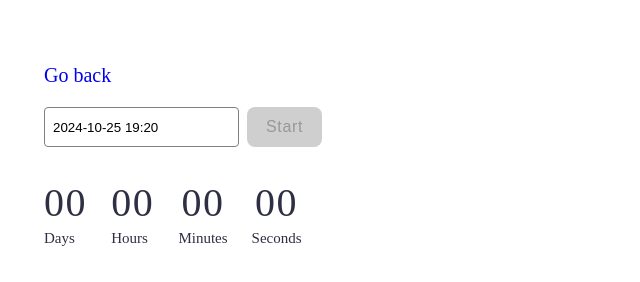
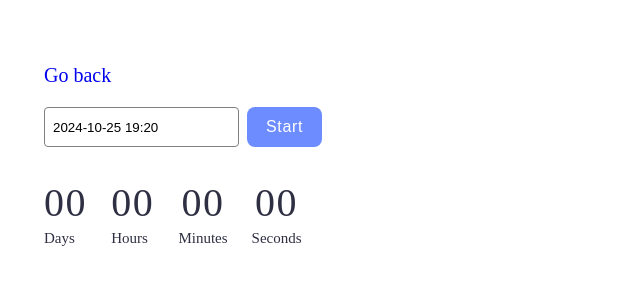
Before and after one commit to Viktor-Baratej/goit-js-hw-10, a website built with Vite: page src/1-timer.html in a window 1280 px wide. In both pictures the pointer is over the button "Start". Shown: the whole page, without its empty margins (0-640 px from the left). Built offline with nearby package versions, Linux system fonts and the light colour scheme.

Commit message:
add bag file

```diff
--- a/src/css/1-timer.css
+++ b/src/css/1-timer.css
@@ -30,6 +30,12 @@ button {
   color: #989898;
 }
 
+.btn-start:hover {
+  color: #fff;
+  background: #6c8cff;
+  cursor: pointer;
+}
+
 .wrapp {
   display: flex;
   gap: 8px;
```
